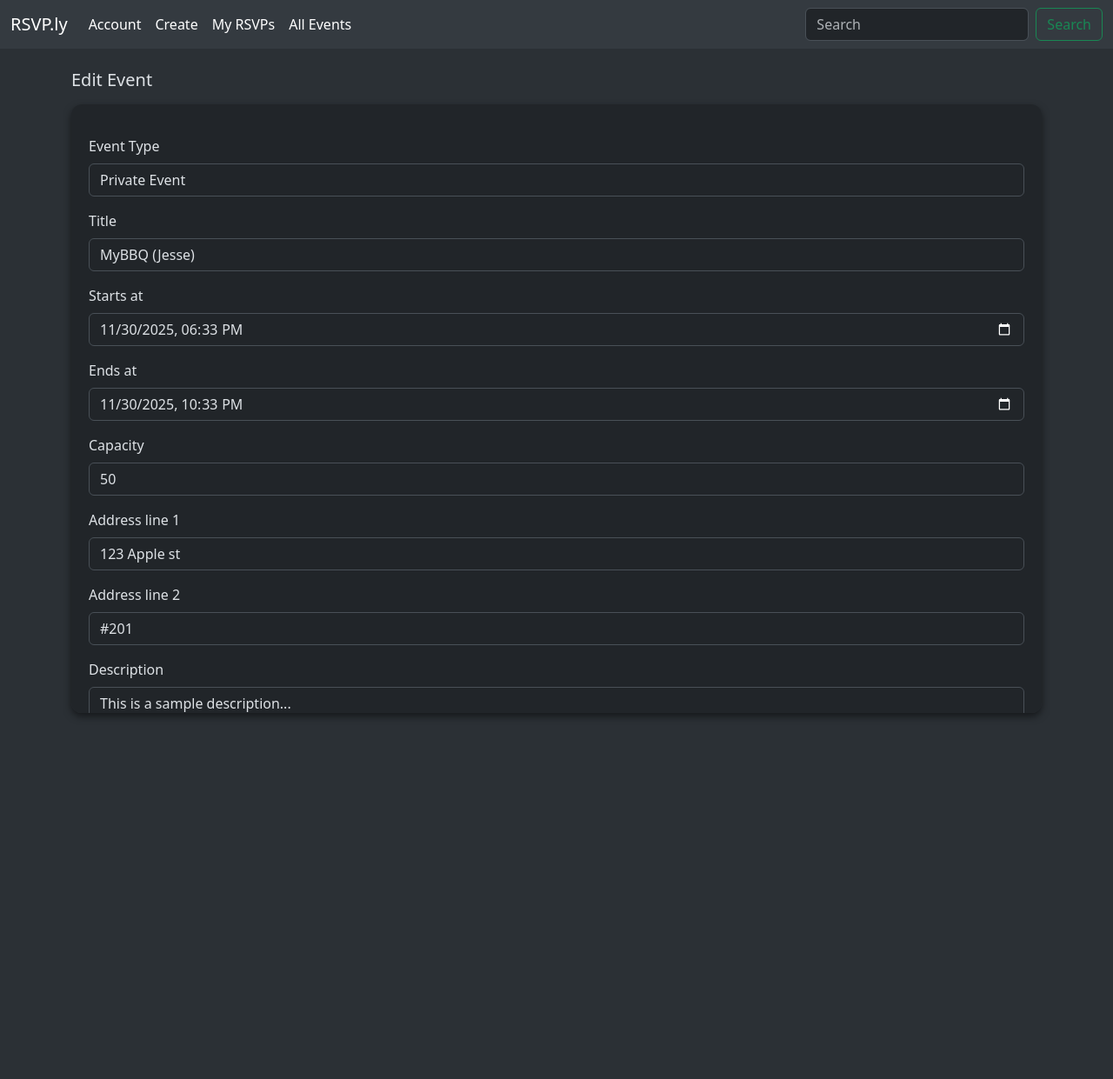
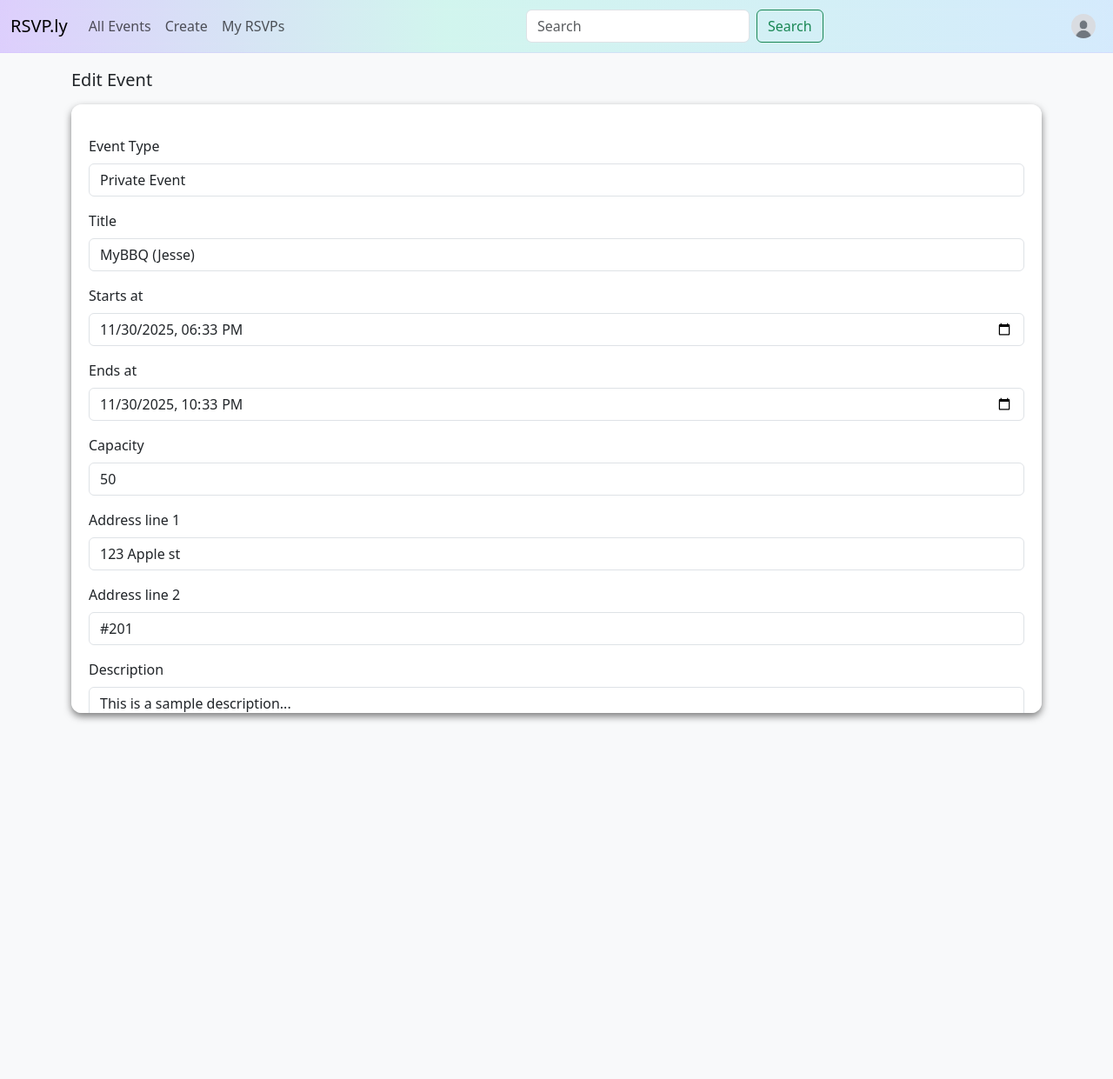
Before and after one commit to Rooosti/RSVPly, a Flask app: page /event/1/edit in a window 1280 px wide. Shown: the top 1241 px of the page at 87% size. Run offline with Flask 3, Linux system fonts and the light colour scheme; a user stored in the database is signed in; some libraries are stand-ins or nearby versions.

Commit message:
Navigation bar + hover states + lighter color

```diff
--- a/app/templates/layout.html
+++ b/app/templates/layout.html
@@ -1,11 +1,45 @@
 <!doctype html>
-<html lang="en" data-bs-theme="dark">
+<html lang="en" data-bs-theme="light">
   <head>
     <meta charset="utf-8">
     <title>{% block title %}Page Title{% endblock %}</title>
     <meta name="viewport" content="width=device-width, initial-scale=1">
     <link href="https://cdn.jsdelivr.net/npm/bootstrap@5.3.6/dist/css/bootstrap.min.css" rel="stylesheet" integrity="sha384-4Q6Gf2aSP4eDXB8Miphtr37CMZZQ5oXLH2yaXMJ2w8e2ZtHTl7GptT4jmndRuHDT" crossorigin="anonymous">
   <style>
+        .navbar-nav .nav-link {
+          transition: background-color 0.3s ease, color 0.3s ease, transform 0.2s ease;
+          border-radius: 8px;
+          padding: 8px 12px;
+          display: inline-block;
+        }
+
+        .navbar-nav .nav-link:hover {
+          background-color: rgba(0, 0, 0, 0.3);
+          color: #fff !important;
+          transform: scale(1.08);
+        }
+
+        .dropdown-menu .dropdown-item {
+          border-radius: 8px;
+          transition: background-color 0.2s ease, color 0.2s ease;
+        }
+
+        .dropdown-menu .dropdown-item:hover {
+          background-color: rgba(0, 0, 0, 0.3);
+          color: #fff;
+        }
+
+        .pastel-navbar {
+          background: linear-gradient(
+            90deg,
+            rgba(203,178,254,0.6) 0%,
+            rgba(184,242,230,0.6) 40%,
+            rgba(189,224,254,0.6) 100%
+          );
+          backdrop-filter: blur(8px);
+          border-bottom: 1px solid rgba(203,178,254,0.25);
+        }
+
         body {
               {% block navbar_padding %}
               padding-top: 56px;
@@ -35,36 +69,74 @@
 
 {% block navbar %}
 <!-- Navbar -->
-<nav class="navbar navbar-expand-lg fixed-top bg-body-secondary">
+<nav class="navbar navbar-expand-lg fixed-top pastel-navbar"><!-- changed class -->
   <div class="container-fluid">
-    <a class="navbar-brand" href="#">RSVP.ly</a>
-    <button class="navbar-toggler" type="button" data-bs-toggle="collapse" data-bs-target="#navbarSupportedContent" aria-controls="navbarSupportedContent" aria-expanded="false" aria-label="Toggle navigation">
+    <a class="navbar-brand" href="/">RSVP.ly</a>
+
+    <button class="navbar-toggler" type="button" data-bs-toggle="collapse"
+            data-bs-target="#navbarSupportedContent" aria-controls="navbarSupportedContent"
+            aria-expanded="false" aria-label="Toggle navigation">
       <span class="navbar-toggler-icon"></span>
     </button>
+
     <div class="collapse navbar-collapse" id="navbarSupportedContent">
+      <!-- Left: primary nav -->
       <ul class="navbar-nav me-auto mb-2 mb-lg-0">
         <li class="nav-item">
-          {% if current_user %}
-              <a class="nav-link active" aria-current="page" href="/view/{{ current_user.username }}">Account</a>
+          <a class="nav-link{% if request.path.startswith('/events') %} active{% endif %}"
+             href="/events">All Events</a>
+        </li>
+
         <li class="nav-item">
-              <a class="nav-link active" aria-current="page" href="/event/new">Create</a>
+          <a class="nav-link{% if request.path.startswith('/event/new') %} active{% endif %}"
+             href="/event/new">Create</a>
+        </li>
+
+        {% if current_user and current_user.is_authenticated %}
         <li class="nav-item">
-              <a class="nav-link active" aria-current="page" href="/rsvps">My RSVPs</a>
-          {% else %}
-        <li class="nav-item">
-              <a class="nav-link disable" aria-disabled="true">Account</a>
-        <li class="nav-item">
-              <a class="nav-link active" aria-current="page" href="/event/new">Create</a>
-        <li class="nav-item">
-              <a class="nav-link active" aria-disable="true">My Favorites</a>
-          {% endif %}
-        <li class="nav-item">
-              <a class="nav-link active" aria-current="page" href="/events">All Events</a>
+          <a class="nav-link{% if request.path.startswith('/rsvps') %} active{% endif %}"
+             href="/rsvps">My RSVPs</a>
+        </li>
+        {% endif %}
       </ul>
-      <form class="d-flex" action="{{ url_for('search_events') }}" method="GET">
+
+      <!-- Center/right: search -->
+      <form class="d-flex me-2" action="{{ url_for('search_events') }}" method="GET">
         <input class="form-control me-2" type="search" name="query" placeholder="Search" aria-label="Search"/>
         <button class="btn btn-outline-success" type="submit">Search</button>
       </form>
+
+      <!-- Right: account dropdown (avatar) -->
+      <ul class="navbar-nav ms-auto mb-2 mb-lg-0">
+        {% if current_user and current_user.is_authenticated %}
+          <li class="nav-item dropdown">
+            <a class="nav-link d-flex align-items-center gap-2" href="#" id="accountMenu"
+               role="button" data-bs-toggle="dropdown" aria-expanded="false">
+              <img src="/static/images/default_pfp.jpg" alt="Profile"
+                   class="rounded-circle" style="width:28px;height:28px;object-fit:cover;">
+            </a>
+            <ul class="dropdown-menu dropdown-menu-end shadow" aria-labelledby="accountMenu">
+              <li>
+                <a class="dropdown-item d-flex align-items-center gap-2 py-2"
+                   href="/view/{{ current_user.username }}">
+                  <img src="/static/images/default_pfp.jpg" class="rounded-circle"
+                       style="width:32px;height:32px;object-fit:cover;">
+                  <div class="d-flex flex-column lh-sm">
+                    <strong>{{ current_user.username }}</strong>
+                    <small class="text-muted">View your profile</small>
+                  </div>
+                </a>
+              </li>
+              <li><hr class="dropdown-divider"></li>
+              <li><a class="dropdown-item" href="/logout">Log out</a></li>
+            </ul>
+          </li>
+        {% else %}
+          <li class="nav-item">
+            <a class="nav-link" href="/login">Log in</a>
+          </li>
+        {% endif %}
+      </ul>
     </div>
   </div>
 </nav>
```
Also changed, not shown: app/app.db.
